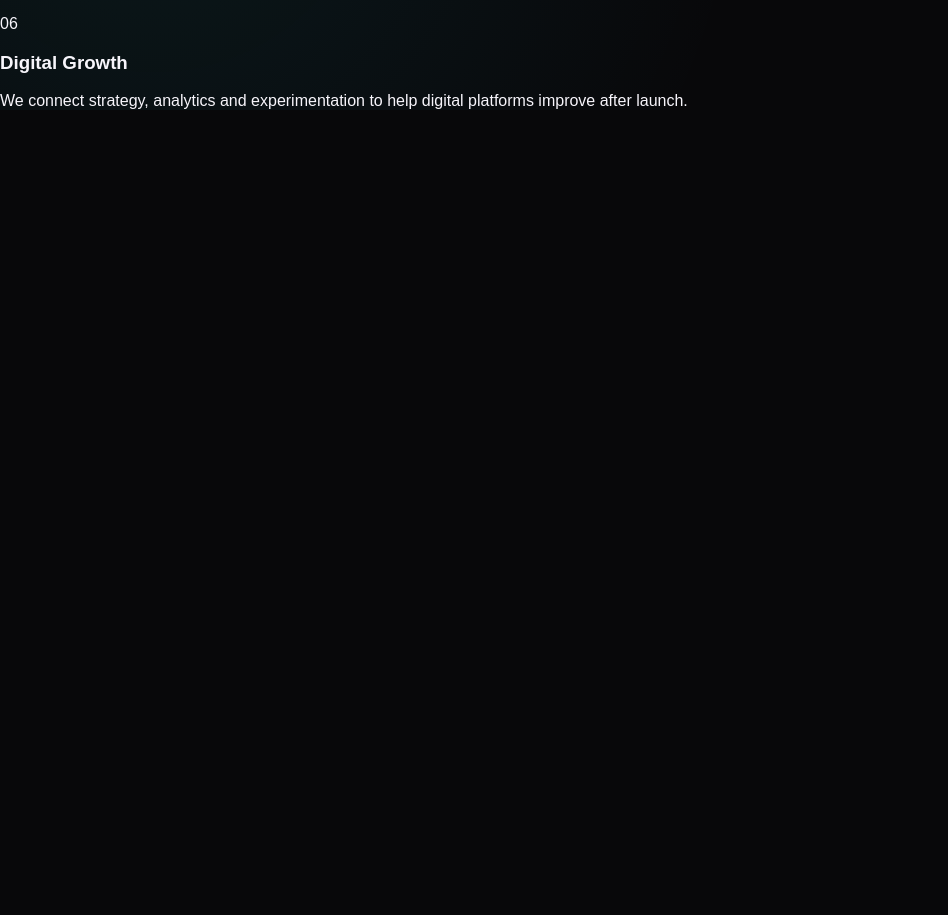
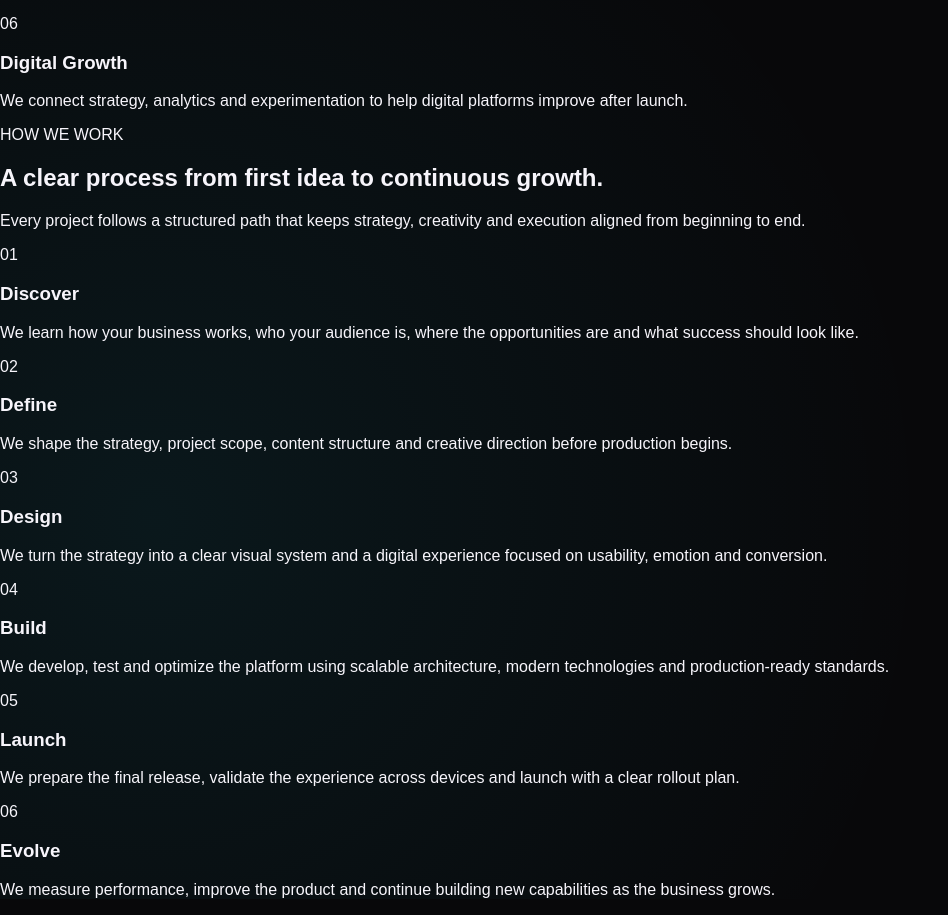
Before and after one commit to DominikStamenov/emotion, a Next.js app in the folder apps/web/: page / in a window 1280 px wide. Shown: the part 1627-2542 px from the top of the page, without its empty margins (0-948 px from the left). Before the commit the page ends 1753 px from the top, so only its background shows below. Built offline with nearby package versions, Linux system fonts and the light colour scheme.

Commit message:
feat(web): add process section

```diff
--- a/apps/web/app/page.tsx
+++ b/apps/web/app/page.tsx
@@ -2,6 +2,7 @@ import { Hero } from "../components/hero";
 import { Navbar } from "../components/navbar";
 import { LogoCloud } from "../components/logo-clouds";
 import { ServicesSection } from "../components/sections/services-section";
+import { ProcessSection } from "../components/sections/process-section";
 
 export default function Home() {
   return (
@@ -12,6 +13,7 @@ export default function Home() {
         <Hero />
         <LogoCloud />
         <ServicesSection />
+        <ProcessSection />
       </main>
     </>
   );
--- /dev/null
+++ b/apps/web/components/sections/process-section.tsx
@@ -0,0 +1,36 @@
+import { ProcessStep } from "../process-step";
+import { processSteps } from "../../data/process";
+
+export function ProcessSection() {
+  return (
+    <section className="py-24">
+      <div className="mx-auto max-w-7xl px-6">
+        <div className="max-w-3xl">
+          <p className="mb-3 text-sm font-semibold uppercase tracking-[0.25em] text-white/50">
+            HOW WE WORK
+          </p>
+
+          <h2 className="text-4xl font-semibold tracking-tight text-white md:text-5xl">
+            A clear process from first idea to continuous growth.
+          </h2>
+
+          <p className="mt-6 max-w-2xl text-lg leading-8 text-white/60">
+            Every project follows a structured path that keeps strategy,
+            creativity and execution aligned from beginning to end.
+          </p>
+        </div>
+
+        <div className="mt-16">
+          {processSteps.map((step) => (
+            <ProcessStep
+              key={step.number}
+              number={step.number}
+              title={step.title}
+              description={step.description}
+            />
+          ))}
+        </div>
+      </div>
+    </section>
+  );
+}
```
